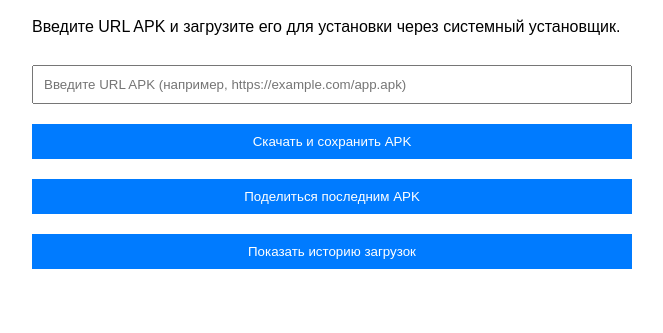
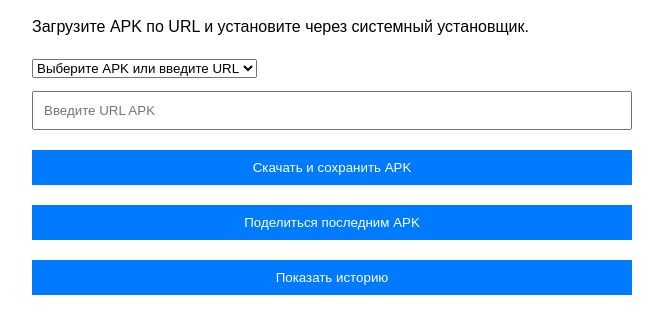
Before and after one commit to sa1nt3go/skills-github-pages, a plain HTML site: page index.html in a window 1280 px wide. Shown: the part 77-410 px from the top of the page, without its empty margins (308-971 px from the left). Drawn offline with Linux system fonts and the light colour scheme.

Commit message:
1 index.html

```diff
--- a/index.html
+++ b/index.html
@@ -5,18 +5,29 @@
   <meta name="viewport" content="width=device-width, initial-scale=1.0">
   <title>APK Share from URL</title>
   <link rel="stylesheet" href="/skills-github-pages/styles.css">
-   <script type="module" src="/skills-github-pages/script.js"></script>
   <link rel="manifest" href="/skills-github-pages/manifest.json">
 </head>
 <body>
   <h1>APK Share from URL</h1>
-  <p>Введите URL APK и загрузите его для установки через системный установщик.</p>
-  <input type="text" id="apkUrl" placeholder="Введите URL APK (например, https://example.com/app.apk)">
-  <button id="downloadBtn()">Скачать и сохранить APK</button>
-  <button id="shareBtn()">Поделиться последним APK</button>
-  <button id="historyBtn()">Показать историю загрузок</button>
+  <p>Загрузите APK по URL и установите через системный установщик.</p>
+  <select id="apkSelect">
+    <option value="">Выберите APK или введите URL</option>
+    <option value="https://example.com/app1.apk">Test App 1</option>
+    <option value="https://example.com/app2.apk">Test App 2</option>
+  </select>
+  <input type="text" id="apkUrl" placeholder="Введите URL APK">
+  <button id="downloadBtn">Скачать и сохранить APK</button>
+  <button id="shareBtn">Поделиться последним APK</button>
+  <button id="historyBtn">Показать историю</button>
   <div id="output"></div>
 
-
+  <script type="module" src="/skills-github-pages/script.js"></script>
+  <script>
+    if ('serviceWorker' in navigator) {
+      navigator.serviceWorker.register('/skills-github-pages/sw.js')
+        .then(() => console.log('Service Worker зарегистрирован'))
+        .catch(err => console.error('Ошибка Service Worker:', err));
+    }
+  </script>
 </body>
 </html>
```
